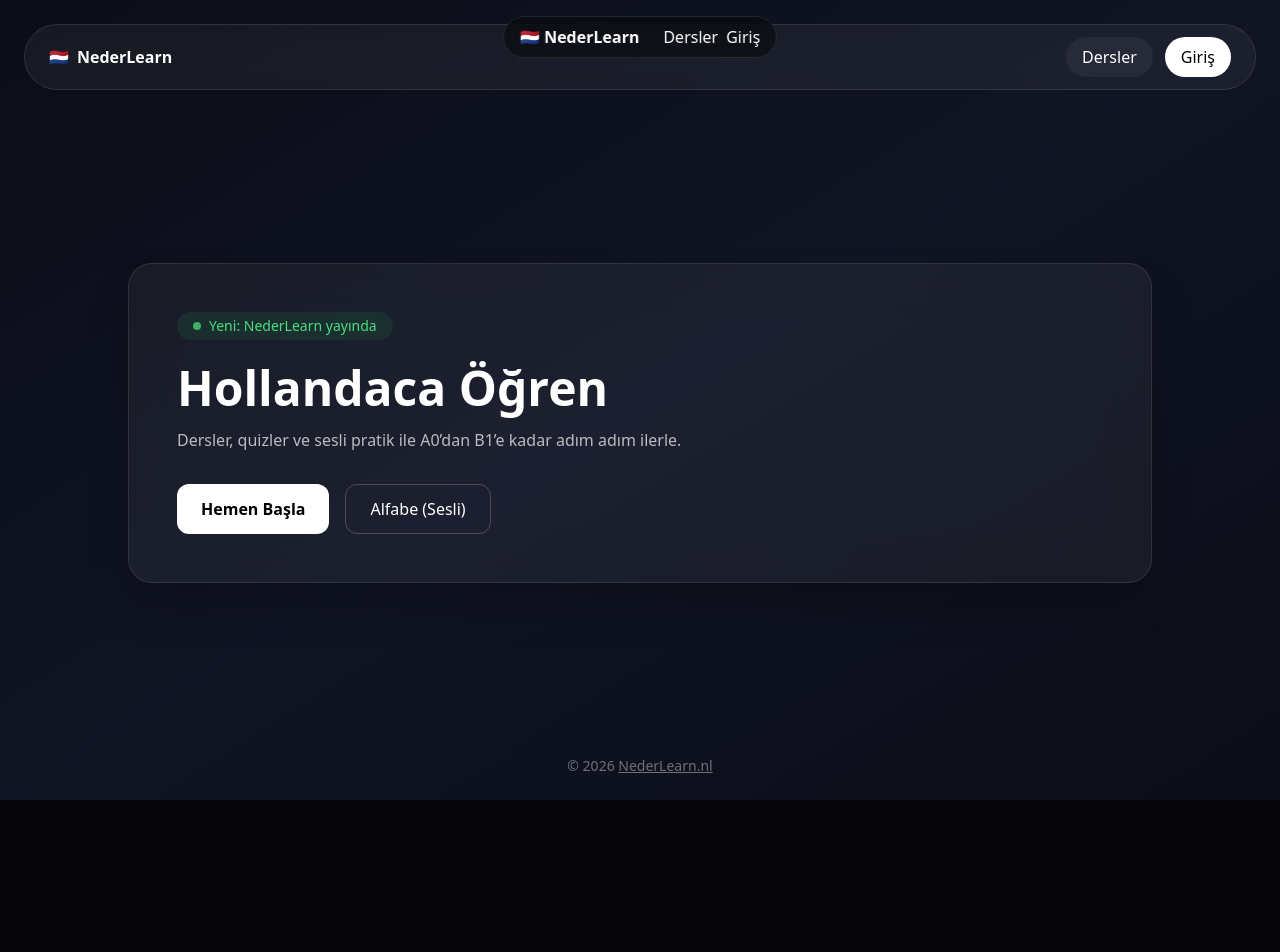
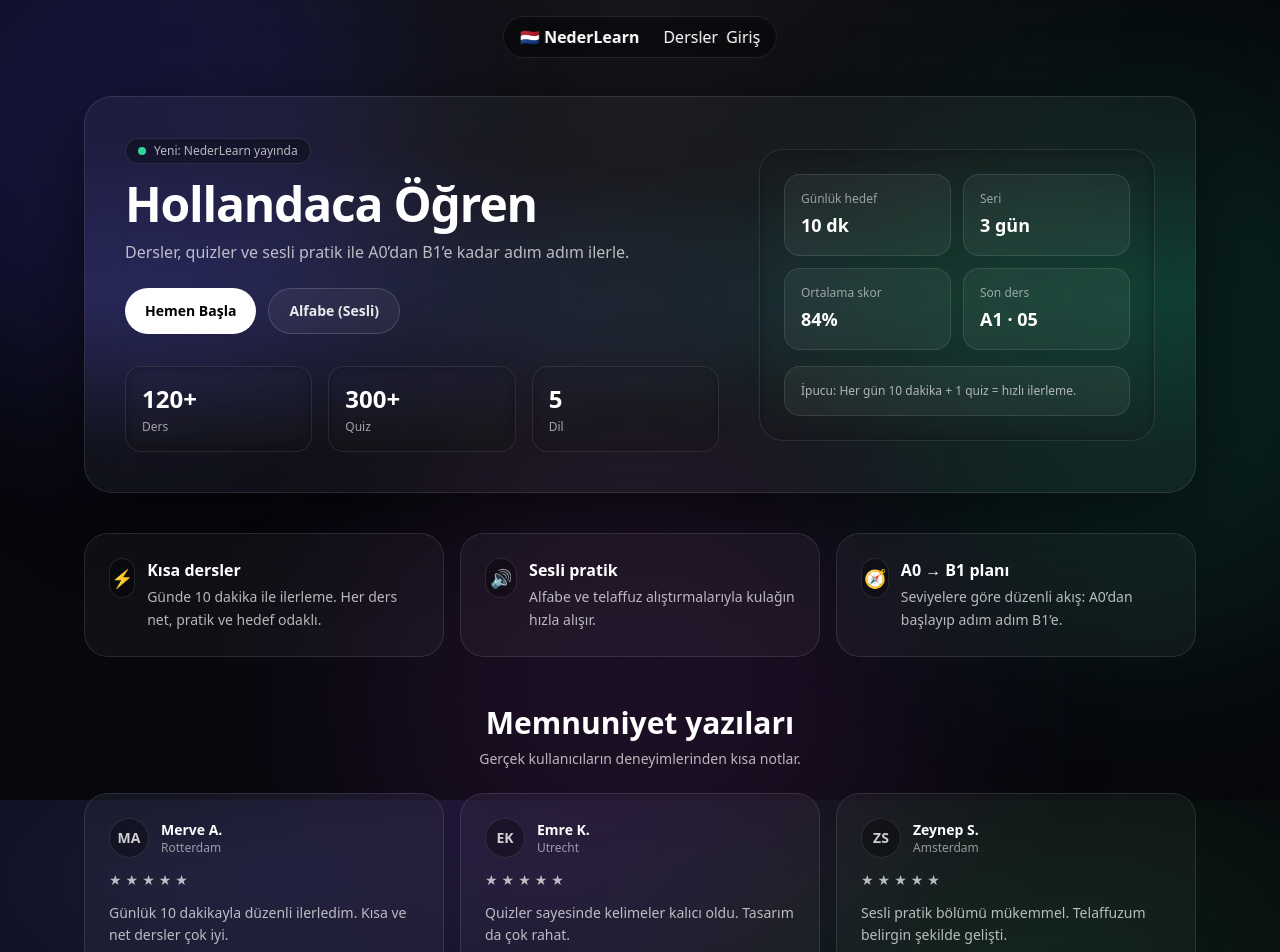
Before and after one commit to cosmuslum/nextjs-boilerplate, a Next.js app: page / in a window 1280 px wide. Shown: the top 952 px of the page. Before the commit the page ends 800 px from the top, so only its background shows below. Built offline with nearby package versions, Linux system fonts and the light colour scheme; no server answers.

Commit message:
Update page.jsx

```diff
--- a/app/page.jsx
+++ b/app/page.jsx
@@ -1,81 +1,204 @@
+// app/page.jsx
 import Link from "next/link";
 
-export default function HomePage() {
+export default function Page() {
+  const stats = [
+    { value: "120+", label: "Ders" },
+    { value: "300+", label: "Quiz" },
+    { value: "5", label: "Dil" },
+  ];
+
+  const highlights = [
+    {
+      title: "Kısa dersler",
+      desc: "Günde 10 dakika ile ilerleme. Her ders net, pratik ve hedef odaklı.",
+      icon: "⚡️",
+    },
+    {
+      title: "Sesli pratik",
+      desc: "Alfabe ve telaffuz alıştırmalarıyla kulağın hızla alışır.",
+      icon: "🔊",
+    },
+    {
+      title: "A0 → B1 planı",
+      desc: "Seviyelere göre düzenli akış: A0’dan başlayıp adım adım B1’e.",
+      icon: "🧭",
+    },
+  ];
+
+  const testimonials = [
+    {
+      name: "Merve A.",
+      city: "Rotterdam",
+      text: "Günlük 10 dakikayla düzenli ilerledim. Kısa ve net dersler çok iyi.",
+      stars: 5,
+    },
+    {
+      name: "Emre K.",
+      city: "Utrecht",
+      text: "Quizler sayesinde kelimeler kalıcı oldu. Tasarım da çok rahat.",
+      stars: 5,
+    },
+    {
+      name: "Zeynep S.",
+      city: "Amsterdam",
+      text: "Sesli pratik bölümü mükemmel. Telaffuzum belirgin şekilde gelişti.",
+      stars: 5,
+    },
+  ];
+
   return (
-    <main className="min-h-screen w-full bg-gradient-to-br from-[#0b0d17] via-[#101424] to-[#0b0d17] text-white flex flex-col">
-
-      {/* NAVBAR */}
-      <header className="w-full px-6 pt-6">
-        <div className="mx-auto max-w-7xl flex items-center justify-between rounded-full bg-white/5 backdrop-blur border border-white/10 px-6 py-3">
-          <div className="flex items-center gap-2 font-semibold">
-            🇳🇱 <span>NederLearn</span>
+    <main className="min-h-screen">
+      {/* BACKDROP */}
+      <div className="pointer-events-none fixed inset-0 -z-10">
+        <div className="absolute inset-0 bg-[#07080d]" />
+        <div className="absolute -top-32 -left-32 h-[520px] w-[520px] rounded-full bg-indigo-600/20 blur-[90px]" />
+        <div className="absolute top-20 right-[-120px] h-[540px] w-[540px] rounded-full bg-emerald-500/15 blur-[100px]" />
+        <div className="absolute bottom-[-180px] left-1/2 h-[560px] w-[560px] -translate-x-1/2 rounded-full bg-fuchsia-500/10 blur-[110px]" />
+        <div className="absolute inset-0 bg-[radial-gradient(ellipse_at_top,rgba(255,255,255,0.06),transparent_55%)]" />
       </div>
 
-          <nav className="hidden md:flex items-center gap-3">
-            <Link
-              href="/dersler"
-              className="px-4 py-2 rounded-full bg-white/5 hover:bg-white/10 transition"
-            >
-              Dersler
-            </Link>
+      {/* CONTAINER */}
+      <div className="mx-auto w-full max-w-6xl px-5 pb-16 pt-20 sm:pt-24">
+        {/* HERO CARD */}
+        <section className="relative overflow-hidden rounded-[28px] border border-white/10 bg-white/[0.04] p-6 shadow-[0_20px_80px_rgba(0,0,0,0.55)] backdrop-blur-xl sm:p-10">
+          <div className="absolute inset-0 bg-[radial-gradient(ellipse_at_left,rgba(99,102,241,0.18),transparent_55%)]" />
+          <div className="absolute inset-0 bg-[radial-gradient(ellipse_at_right,rgba(16,185,129,0.14),transparent_55%)]" />
 
-            <Link
-              href="/giris"
-              className="px-4 py-2 rounded-full bg-white text-black font-medium hover:bg-gray-200 transition"
-            >
-              Giriş
-            </Link>
-          </nav>
-        </div>
-      </header>
-
-      {/* HERO */}
-      <section className="flex-1 flex items-center justify-center px-6">
-        <div className="w-full max-w-5xl rounded-3xl border border-white/10 bg-white/5 backdrop-blur-xl p-8 md:p-12 shadow-2xl">
-
-          <div className="inline-flex items-center gap-2 rounded-full bg-green-500/10 px-4 py-1 text-sm text-green-400 mb-6">
-            <span className="h-2 w-2 rounded-full bg-green-400 animate-pulse" />
+          <div className="relative grid gap-10 lg:grid-cols-[1.2fr_0.8fr] lg:items-center">
+            {/* LEFT */}
+            <div>
+              <div className="inline-flex items-center gap-2 rounded-full border border-white/10 bg-black/30 px-3 py-1 text-xs text-white/70">
+                <span className="inline-block h-2 w-2 rounded-full bg-emerald-400" />
                 Yeni: NederLearn yayında
               </div>
 
-          <h1 className="text-3xl md:text-5xl font-bold leading-tight">
+              <h1 className="mt-4 text-4xl font-semibold tracking-tight text-white sm:text-5xl">
                 Hollandaca Öğren
               </h1>
 
-          <p className="mt-4 max-w-2xl text-white/70">
+              <p className="mt-3 max-w-xl text-sm leading-relaxed text-white/70 sm:text-base">
                 Dersler, quizler ve sesli pratik ile A0’dan B1’e kadar adım adım ilerle.
               </p>
 
-          <div className="mt-8 flex flex-col sm:flex-row gap-4">
+              <div className="mt-6 flex flex-wrap gap-3">
                 <Link
-              href="/giris"
-              className="inline-flex items-center justify-center rounded-xl bg-white px-6 py-3 font-semibold text-black hover:bg-gray-200 transition"
+                  href="/dersler"
+                  className="inline-flex items-center justify-center rounded-full bg-white px-5 py-3 text-sm font-semibold text-black shadow-sm transition hover:opacity-90"
                 >
                   Hemen Başla
                 </Link>
 
                 <Link
                   href="/alfabe"
-              className="inline-flex items-center justify-center rounded-xl border border-white/20 px-6 py-3 hover:bg-white/10 transition"
+                  className="inline-flex items-center justify-center rounded-full border border-white/15 bg-white/5 px-5 py-3 text-sm font-semibold text-white/90 transition hover:bg-white/10"
                 >
                   Alfabe (Sesli)
                 </Link>
               </div>
+
+              {/* STATS */}
+              <div className="mt-8 grid grid-cols-3 gap-3 sm:gap-4">
+                {stats.map((s) => (
+                  <div
+                    key={s.label}
+                    className="rounded-2xl border border-white/10 bg-black/25 p-4 backdrop-blur"
+                  >
+                    <div className="text-2xl font-semibold text-white">{s.value}</div>
+                    <div className="mt-1 text-xs text-white/60">{s.label}</div>
+                  </div>
+                ))}
+              </div>
+            </div>
+
+            {/* RIGHT PANEL */}
+            <div className="relative rounded-3xl border border-white/10 bg-black/25 p-5 backdrop-blur sm:p-6">
+              <div className="grid gap-3 sm:grid-cols-2">
+                <MiniCard title="Günlük hedef" value="10 dk" />
+                <MiniCard title="Seri" value="3 gün" />
+                <MiniCard title="Ortalama skor" value="84%" />
+                <MiniCard title="Son ders" value="A1 · 05" />
+              </div>
+
+              <div className="mt-4 rounded-2xl border border-white/10 bg-white/5 p-4 text-xs text-white/65">
+                İpucu: Her gün 10 dakika + 1 quiz = hızlı ilerleme.
+              </div>
+            </div>
           </div>
         </section>
 
-      {/* FOOTER */}
-      <footer className="pb-6 text-center text-sm text-white/40">
-        © 2026{" "}
-        <a
-          href="https://nederlearn.nl"
-          target="_blank"
-          rel="noreferrer"
-          className="underline hover:text-white"
+        {/* HIGHLIGHTS */}
+        <section className="mt-10 grid gap-4 md:grid-cols-3">
+          {highlights.map((h) => (
+            <div
+              key={h.title}
+              className="rounded-3xl border border-white/10 bg-white/[0.04] p-6 backdrop-blur-xl"
             >
-          NederLearn.nl
-        </a>
-      </footer>
+              <div className="flex items-start gap-3">
+                <div className="flex h-10 w-10 items-center justify-center rounded-2xl border border-white/10 bg-black/30 text-lg">
+                  {h.icon}
+                </div>
+                <div>
+                  <div className="text-base font-semibold text-white">{h.title}</div>
+                  <p className="mt-1 text-sm leading-relaxed text-white/70">{h.desc}</p>
+                </div>
+              </div>
+            </div>
+          ))}
+        </section>
+
+        {/* TESTIMONIALS */}
+        <section className="mt-12">
+          <div className="text-center">
+            <h2 className="text-2xl font-semibold text-white sm:text-3xl">
+              Memnuniyet yazıları
+            </h2>
+            <p className="mt-2 text-sm text-white/70">
+              Gerçek kullanıcıların deneyimlerinden kısa notlar.
+            </p>
+          </div>
+
+          <div className="mt-6 grid gap-4 md:grid-cols-3">
+            {testimonials.map((t) => (
+              <div
+                key={t.name}
+                className="rounded-3xl border border-white/10 bg-white/[0.04] p-6 backdrop-blur-xl"
+              >
+                <div className="flex items-center gap-3">
+                  <div className="flex h-10 w-10 items-center justify-center rounded-full border border-white/10 bg-black/30 text-sm font-semibold text-white/80">
+                    {t.name
+                      .split(" ")
+                      .slice(0, 2)
+                      .map((x) => x[0])
+                      .join("")}
+                  </div>
+                  <div>
+                    <div className="text-sm font-semibold text-white">{t.name}</div>
+                    <div className="text-xs text-white/55">{t.city}</div>
+                  </div>
+                </div>
+
+                <div className="mt-3 flex gap-1 text-sm text-white/70">
+                  {Array.from({ length: t.stars }).map((_, i) => (
+                    <span key={i}>★</span>
+                  ))}
+                </div>
+
+                <p className="mt-3 text-sm leading-relaxed text-white/70">{t.text}</p>
+              </div>
+            ))}
+          </div>
+        </section>
+      </div>
     </main>
   );
 }
+
+function MiniCard({ title, value }) {
+  return (
+    <div className="rounded-2xl border border-white/10 bg-white/5 p-4">
+      <div className="text-xs text-white/55">{title}</div>
+      <div className="mt-1 text-lg font-semibold text-white">{value}</div>
+    </div>
+  );
+}
```
Lines whose indentation alone changed are shown as unchanged.
